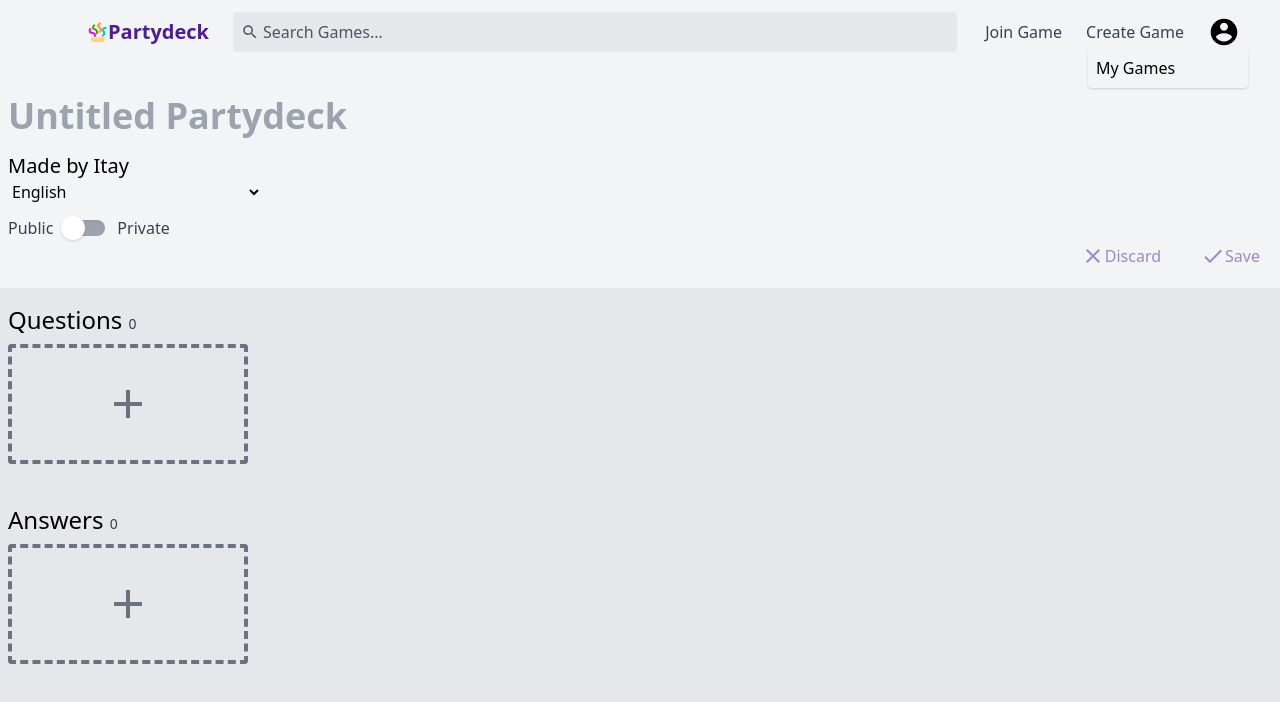
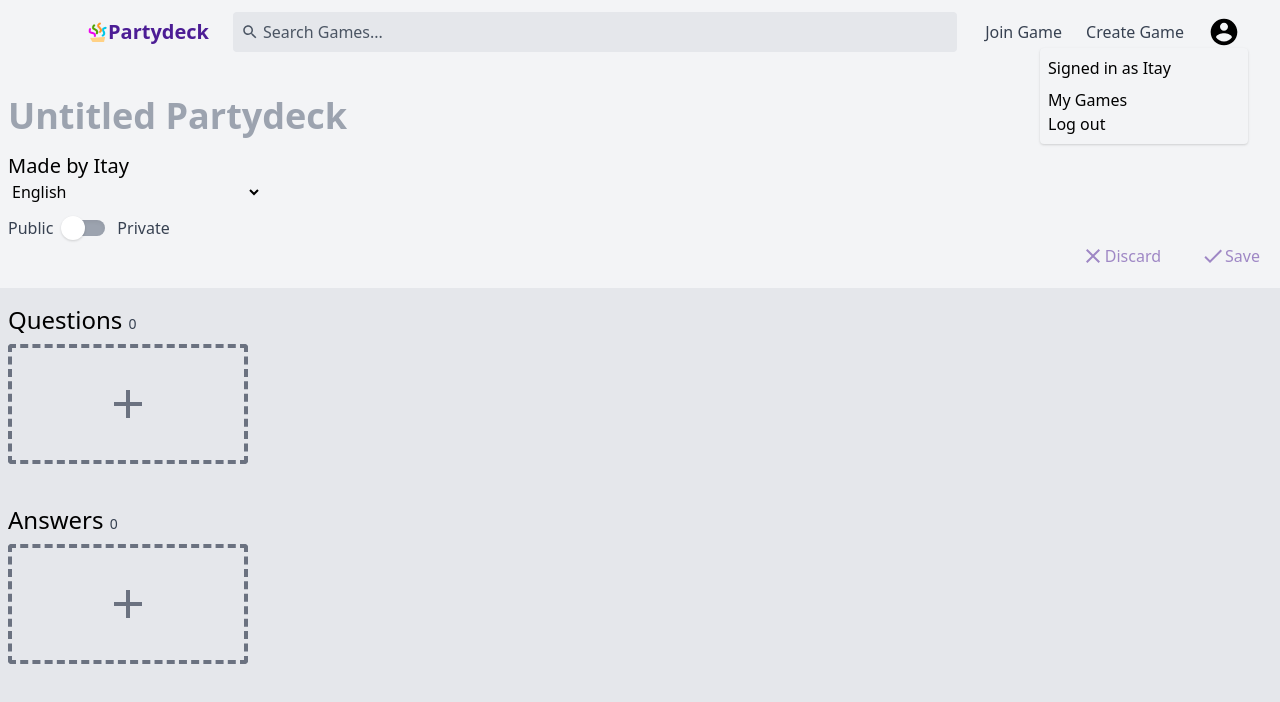
Before and after one commit to itays123/partydeck, a React (Create React App) app in the folder panel/: page /create in a window 1280 px wide. Both pictures are taken after a click on the button 1228 px from the left and 32 px from the top of the page. Shown: the top 702 px of the page. Built offline with nearby package versions, Linux system fonts and the light colour scheme.

Commit message:
FEATURE: Signed In Dialog

```diff
--- a/panel/src/shared/Navigation/SignedInDialog.js
+++ b/panel/src/shared/Navigation/SignedInDialog.js
@@ -1,16 +1,23 @@
 import { Link } from 'react-router-dom';
+import { useAuthContext } from '../../auth/AuthContext';
 
 const SignedInDialog = () => {
+  const { user, logout } = useAuthContext();
   return (
-    <div className="dialog bg-gray-100 shadow rounded px-2 py-2 absolute top-0 mt-12 right-0 z-50 w-40">
+    <div className="dialog bg-gray-100 shadow rounded px-2 py-2 absolute top-0 mt-12 right-0 z-50 w-52 text-left">
+      <p className="mb-2">
+        Signed in as <span className="font-medium">{user.name}</span>
+      </p>
       <Link to="/" className="link-li">
         My Games
       </Link>
       <Link to="/create" className="link-li md:hidden">
         New Game
       </Link>
+      <a href="/" className="link-li" onClick={logout}>
+        Log out
+      </a>
     </div>
-    // break, log out
   );
 };
 
```
